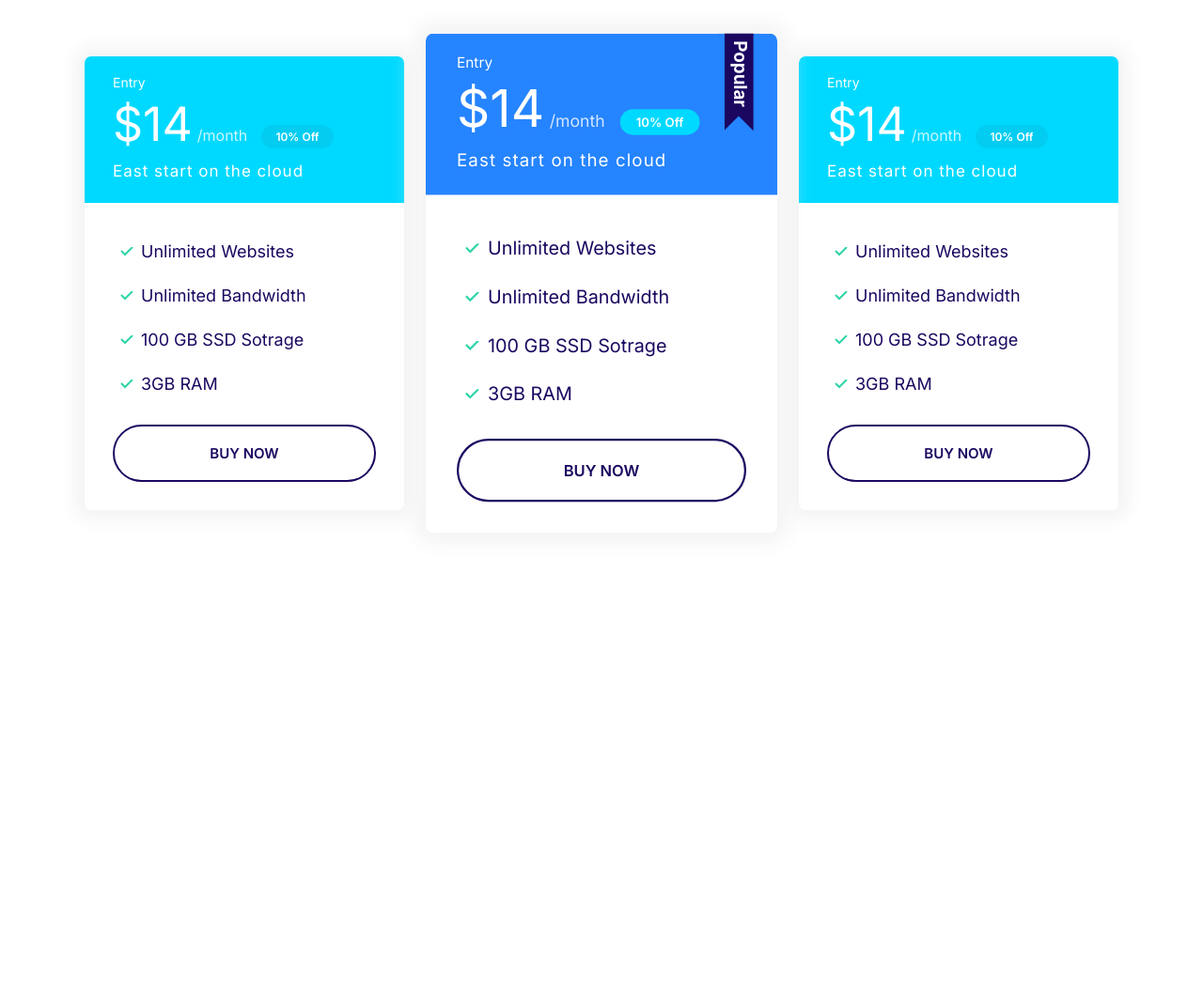
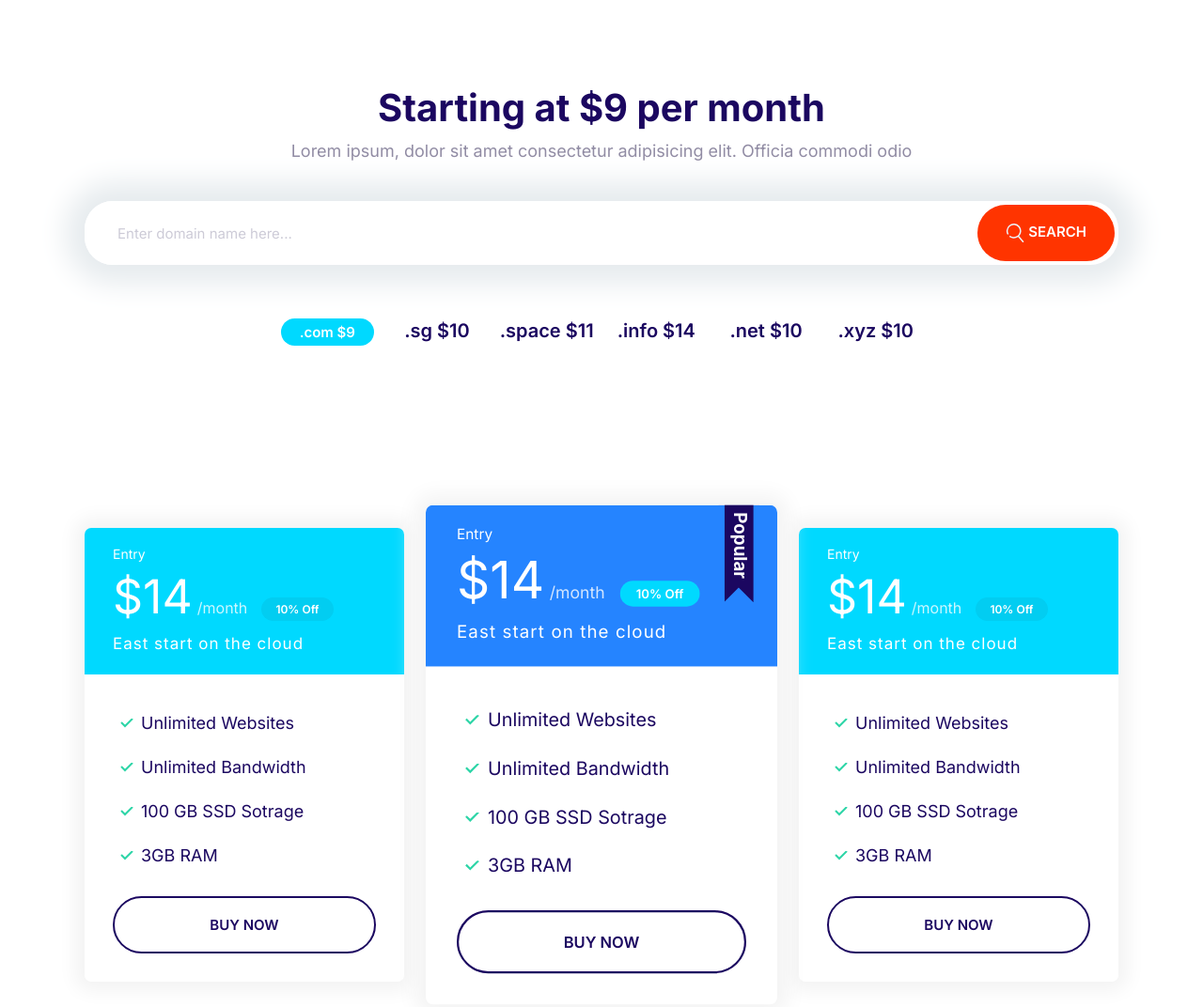
Before and after one commit to julian-c-dev/practice_web--moshified, a plain HTML site: page index.html in a window 1280 px wide. Shown: the whole page at 94% size. Before the commit the page ends 800 px from the top, so only its background shows below. Drawn offline with Linux system fonts and the light colour scheme.

Commit message:
Small changes

```diff
--- a/css/styles.css
+++ b/css/styles.css
@@ -320,6 +320,7 @@
   border-radius: var(--border-radius);
   display: flex;
   margin-top: 2rem;
+  min-width: 40rem;
 }
 
 .input-group .input {
@@ -758,7 +759,6 @@
   box-shadow: 0 0 30px 20px #e6ebee;
   border: 0;
   margin: 4rem auto;
-  max-width: 770px;
 }
 
 .block-domain__prices {
--- a/index.html
+++ b/index.html
@@ -14,6 +14,38 @@
     <link rel="stylesheet" href="css/styles.css" />
   </head>
   <body>
+    <section class="block container">
+      <header class="block__header">
+        <h2>Starting at $9 per month</h2>
+        <p>
+          Lorem ipsum, dolor sit amet consectetur adipisicing elit. Officia
+          commodi odio
+        </p>
+      </header>
+      <div class="input-group block-domain">
+        <input
+          type="text"
+          class="input"
+          placeholder="Enter domain name here..."
+        />
+        <button class="btn btn--accent">
+          <svg class="icon icon--small icon--white">
+            <use xlink:href="images/sprite.svg#search"></use>
+          </svg>
+
+          Search
+        </button>
+      </div>
+      <ul class="list block-domain__prices">
+        <li><span class="badge badge--secondary">.com $9</span></li>
+        <li>.sg $10</li>
+        <li>.space $11</li>
+        <li>.info $14</li>
+        <li>.net $10</li>
+        <li>.xyz $10</li>
+      </ul>
+    </section>
+
     <section class="block container block-plans">
       <div class="grid grid--1x3">
         <div class="plan">
```
Also changed, not shown: components/0.0 block-hero.html (renamed from components/0.0 hero.html).
